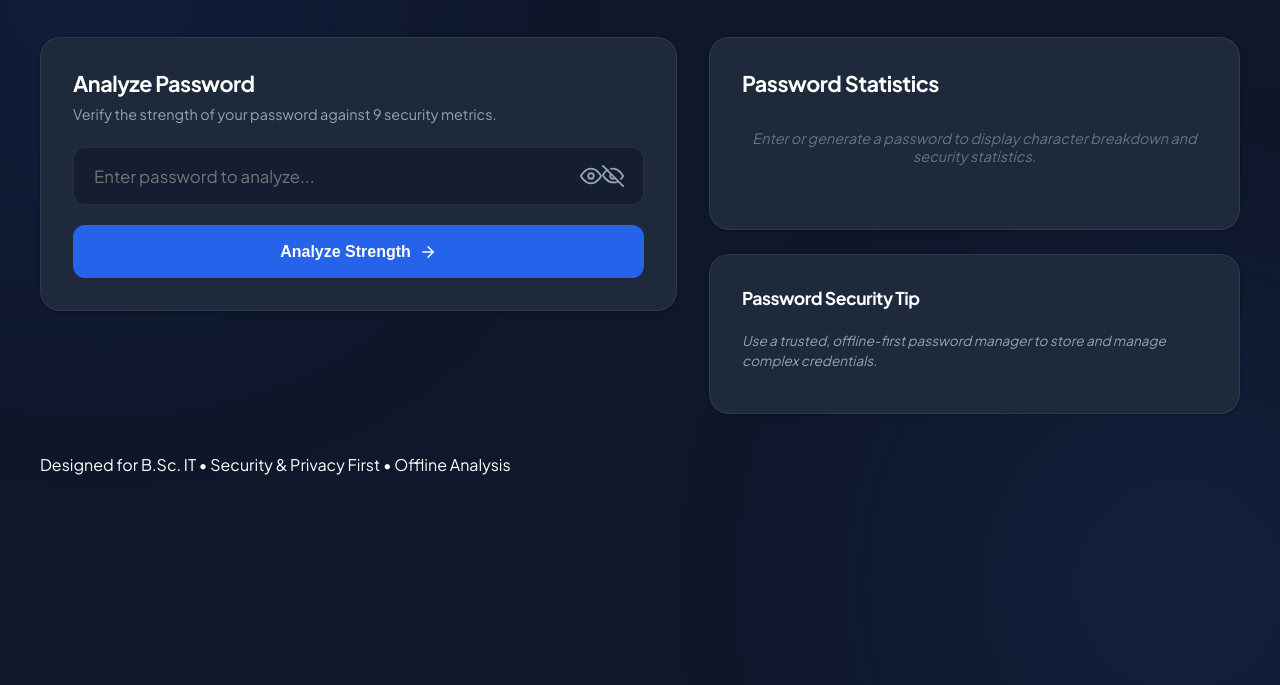
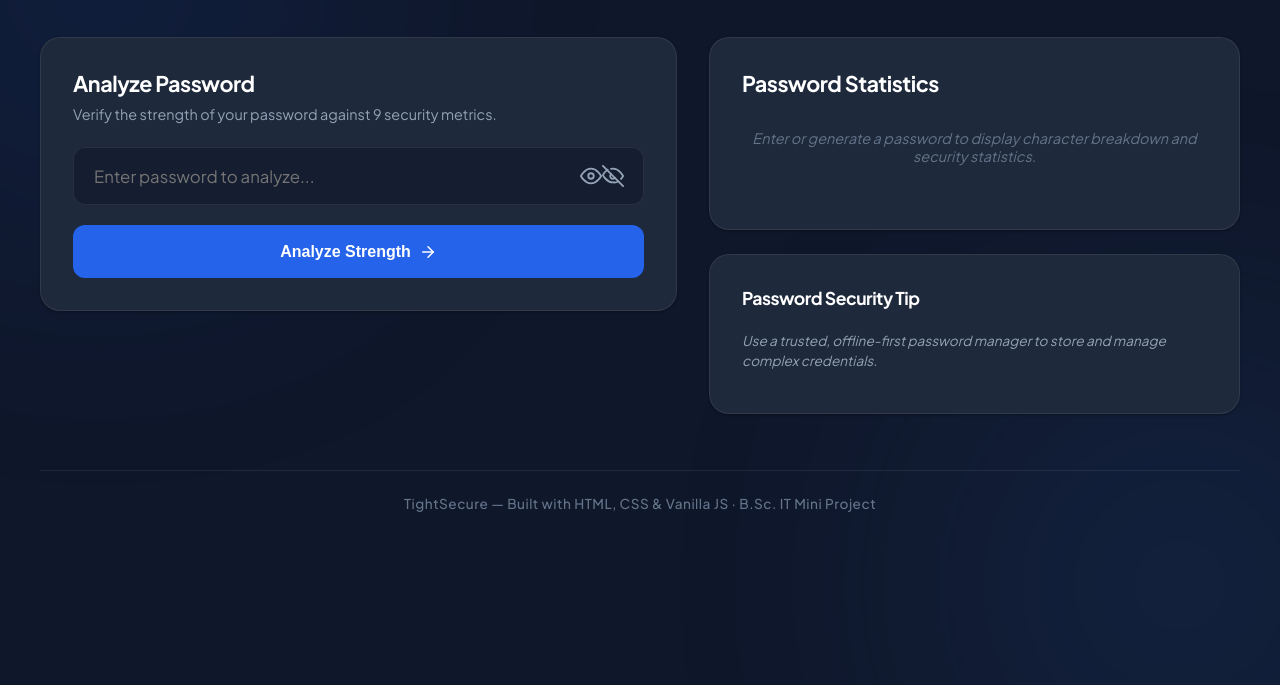
Before and after one commit to Ramsingh4656/tightsecurer, a website built with Vite: page index.html in a window 1280 px wide. Shown: the part 115-800 px from the top of the page. Built offline with nearby package versions, Linux system fonts and the light colour scheme.

Commit message:
design: redesign footer and add theme-support styles

```diff
--- a/index.html
+++ b/index.html
@@ -213,7 +213,7 @@
 
         <!-- Footer -->
         <footer class="app-footer-info animate-fade-in">
-            <p>Designed for B.Sc. IT &bull; Security & Privacy First &bull; Offline Analysis</p>
+            <p>TightSecure &mdash; Built with HTML, CSS &amp; Vanilla JS &middot; B.Sc. IT Mini Project</p>
         </footer>
 
     </div>
--- a/src/css/style.css
+++ b/src/css/style.css
@@ -838,6 +838,21 @@ body {
     color: var(--danger-red);
 }
 
+/* Footer Styling */
+.app-footer-info {
+    text-align: center;
+    border-top: 1px solid var(--card-border);
+    padding-top: 1.5rem;
+    margin-top: 1rem;
+}
+
+.app-footer-info p {
+    font-size: 0.85rem;
+    color: var(--text-muted);
+    font-weight: 500;
+    letter-spacing: 0.5px;
+}
+
 /* Class Helpers */
 .hidden-element {
     display: none !important;
```
